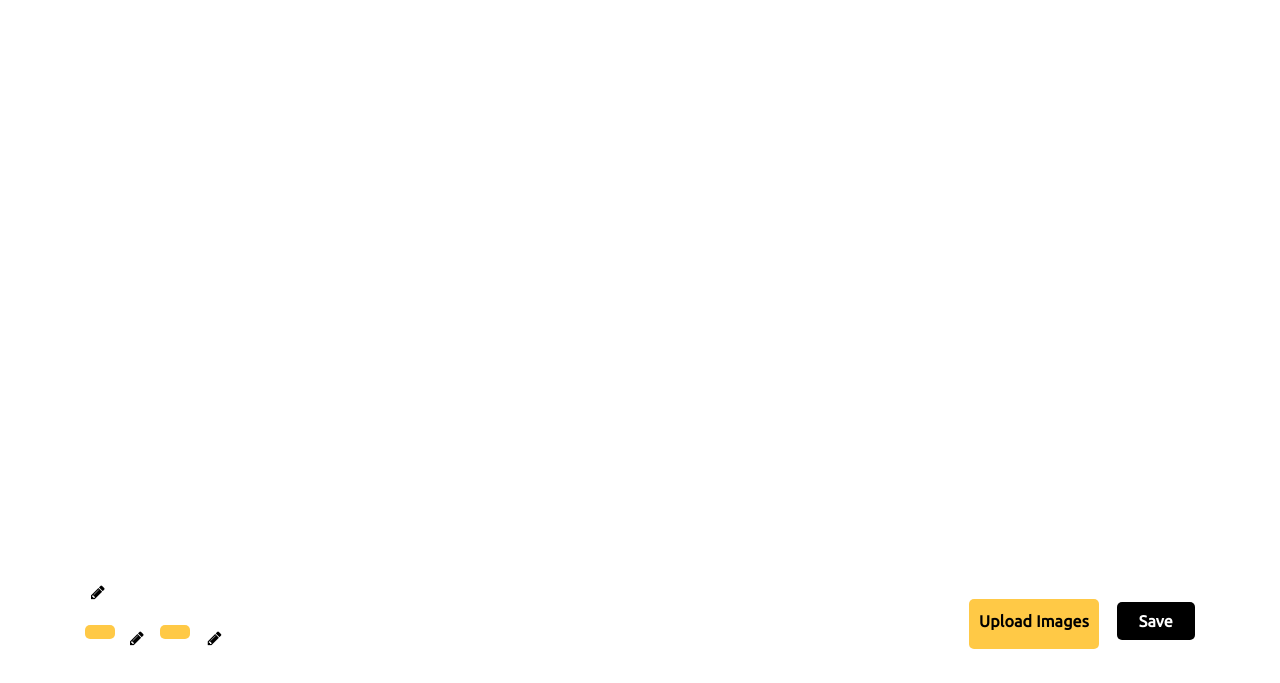
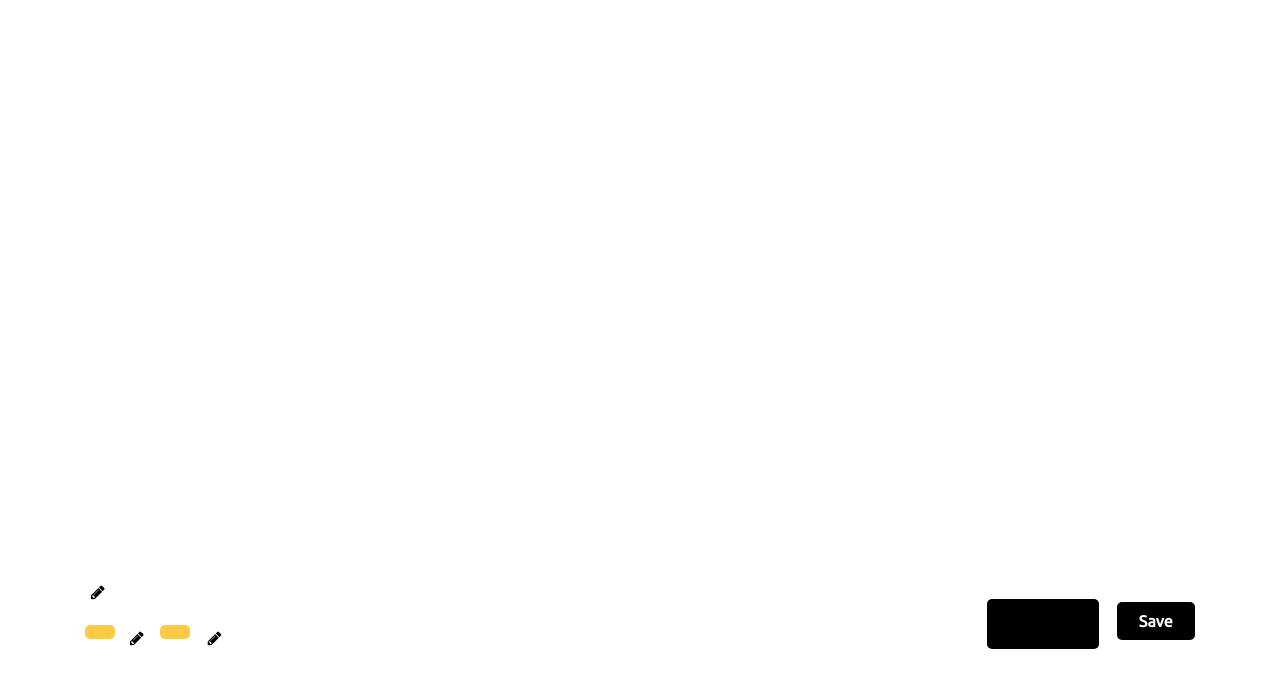
Before and after one commit to oyindamola12/mpages, a website: page public/business-profile.html in a window 1280 px wide. Shown: the part 117-800 px from the top of the page. Drawn offline with Linux system fonts and the light colour scheme; some packages are replaced by stand-ins of ours.

Commit message:
new changes

```diff
--- a/public/css/style.css
+++ b/public/css/style.css
@@ -840,9 +840,9 @@ a:link, a:visited {
 
 #upload-button2{
     display: inline-block;
-    background-color: #ffc946;
+    background-color: #000;
     color: black;
-    padding: 10px 10px;
+    padding: 10px 1px;
     cursor: pointer;
     border: none;
     border-radius: 5px;
```
